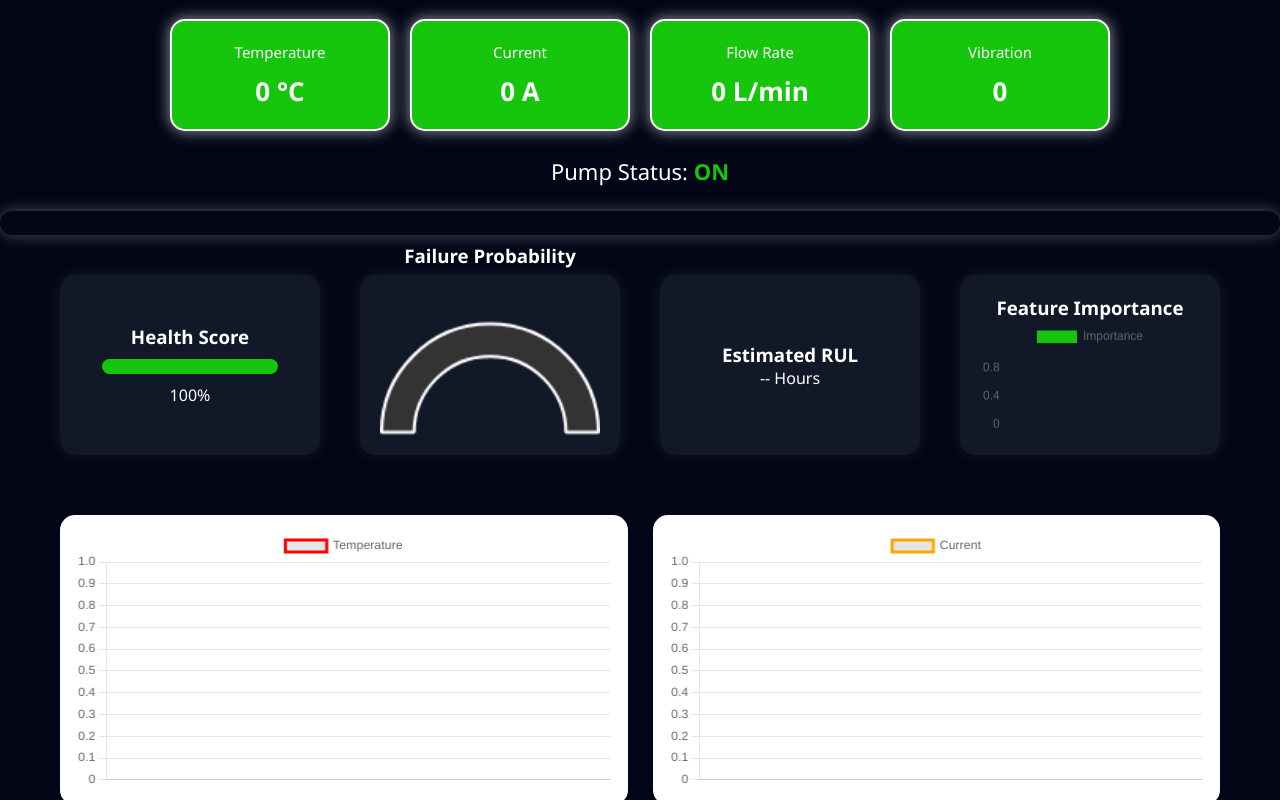
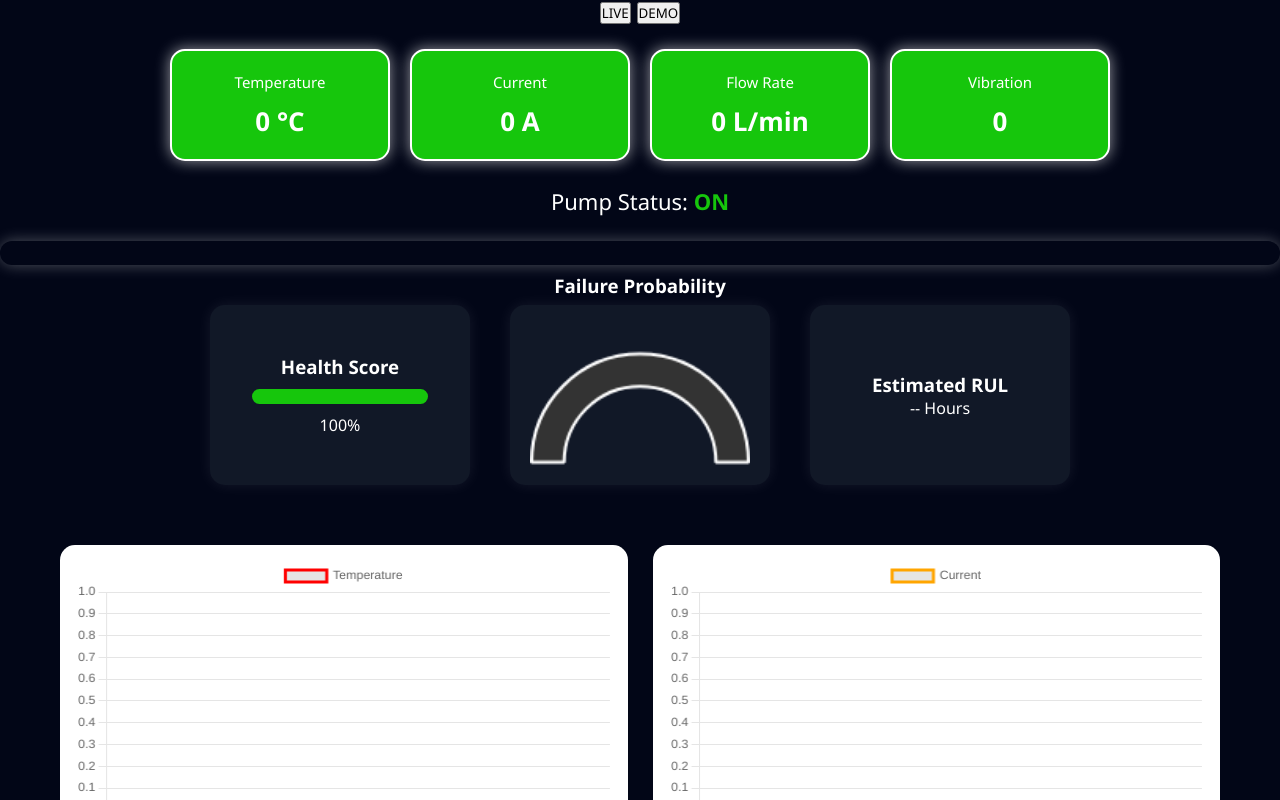
Before and after one commit to harshini11111/fuel-dispenser, a plain HTML site: page FD_Dashboard/index.html in a window 1280 px wide. Shown: the part 91-891 px from the top of the page. Drawn offline with nearby package versions, Linux system fonts and the light colour scheme; no server answers.

Commit message:
dashboard
Added mode switch buttons for live and demo modes.

```diff
--- a/FD_Dashboard/index.html
+++ b/FD_Dashboard/index.html
@@ -5,14 +5,22 @@
     <link rel="stylesheet" href="style.css">
     <script src="https://cdn.jsdelivr.net/npm/chart.js"></script>
 </head>
+
 <body>
 
 <header>
     <h1>Fuel Dispenser Predictive Maintenance Dashboard</h1>
+
+    <!-- MODE SWITCH -->
+    <div class="mode-switch">
+        <button onclick="setMode('live')" class="mode-btn">LIVE</button>
+        <button onclick="setMode('demo')" class="mode-btn">DEMO</button>
+    </div>
 </header>
 
 <!-- KPI CARDS -->
 <section class="kpi-container">
+
     <div class="kpi green" id="tempBox">
         <span>Temperature</span>
         <h2>0 °C</h2>
@@ -32,6 +40,7 @@
         <span>Vibration</span>
         <h2>0</h2>
     </div>
+
 </section>
 
 <div class="pump-status">
@@ -41,7 +50,7 @@
 <!-- FAILURE DISPLAY -->
 <div id="healthText" class="health-wrapper"></div>
 
-<!-- ANALYTICS SECTION -->
+<!-- ANALYTICS -->
 <section class="analytics-section">
 
     <div class="analytics-box">
@@ -62,33 +71,35 @@
         <p id="rulValue">-- Hours</p>
     </div>
 
-    <div class="analytics-box">
-        <h3>Feature Importance</h3>
-        <canvas id="importanceChart"></canvas>
-    </div>
-
 </section>
 
 <!-- GRAPHS -->
 <section class="chart-grid">
+
     <div class="chart-card"><canvas id="tempChart"></canvas></div>
     <div class="chart-card"><canvas id="currentChart"></canvas></div>
     <div class="chart-card"><canvas id="flowChart"></canvas></div>
     <div class="chart-card"><canvas id="vibrationChart"></canvas></div>
+
 </section>
 
 <!-- FAULT HISTORY -->
 <h2 class="log-title">Fault History</h2>
+
 <table id="faultTable">
+
 <thead>
 <tr>
 <th>Time</th>
 <th>Fault</th>
 </tr>
 </thead>
+
 <tbody></tbody>
+
 </table>
 
 <script src="script.js"></script>
+
 </body>
 </html>
```
Lines whose indentation alone changed are shown as unchanged.
